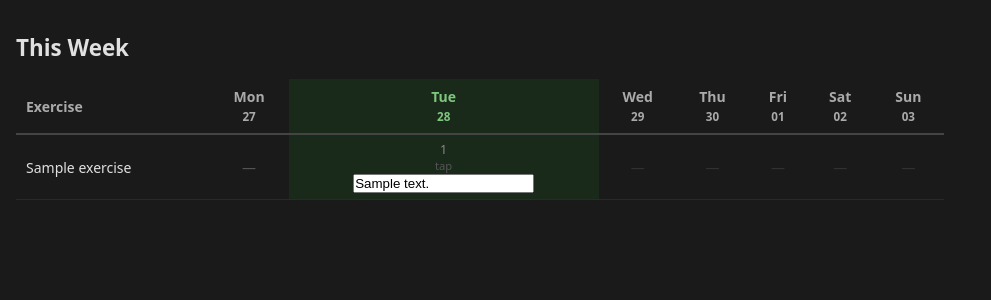
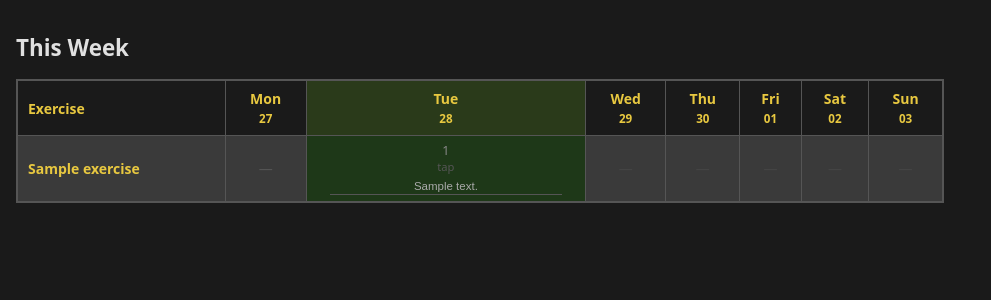
Before and after one commit to apala4/workout-tracker, a Flask app: page / in a window 1280 px wide. Shown: the part 44-344 px from the top of the page, without its empty margins (0-991 px from the left). Run offline with Flask 3, Linux system fonts and the light colour scheme; tables that the repository leaves empty hold one stand-in row (values such as "Sample post"); data that the repository does not hold is empty.

Commit message:
style: grid borders, alternating gray rows, yellow headers, green today column

```diff
--- a/static/style.css
+++ b/static/style.css
@@ -12,17 +12,21 @@ nav a:hover { color: #e0e0e0; }
 main { padding: 1rem; max-width: 960px; }
 
 .table-wrap { overflow-x: auto; margin-top: 0.5rem; }
-table { border-collapse: collapse; width: 100%; font-size: 0.875rem; }
-th { padding: 8px 10px; border-bottom: 2px solid #444; color: #aaa; font-weight: 600; text-align: center; white-space: nowrap; }
-th:first-child, td:first-child { text-align: left; }
-td { padding: 6px 10px; border-bottom: 1px solid #2a2a2a; text-align: center; vertical-align: middle; }
-td.ex-name { font-weight: 500; white-space: nowrap; }
+table { border-collapse: collapse; width: 100%; font-size: 0.875rem; border: 2px solid #555; }
+th { padding: 8px 10px; border: 1px solid #555; color: #e8c840; font-weight: 700; text-align: center; white-space: nowrap; }
+th:first-child { text-align: left; }
+td { padding: 6px 10px; border: 1px solid #555; text-align: center; vertical-align: middle; }
+td:first-child { text-align: left; }
+td.ex-name { font-weight: 700; color: #e8c840; white-space: nowrap; }
 
-th.today { background: #1a2a1a; color: #7fc77f; }
-td.today { background: #1a2a1a; cursor: pointer; }
+tbody tr:nth-child(odd)  { background: #3a3a3a; }
+tbody tr:nth-child(even) { background: #454545; }
+
+th.today { background: #2a3a1a; color: #e8c840; }
+td.today { background: #1e3818; cursor: pointer; }
 td.today:not(.empty) { cursor: pointer; }
 td.today.empty { cursor: default; }
-td.today:hover:not(.empty) { background: #1e3a1e; }
+td.today:hover:not(.empty) { background: #243f20; }
 td.future { opacity: 0.4; }
 td.empty { color: #555; }
 
@@ -36,6 +40,36 @@ table button:hover { background: #4a2020; }
 
 input[type="text"], input[type="number"] { background: #2a2a2a; border: 1px solid #444; color: #e0e0e0; padding: 6px 8px; border-radius: 4px; font-size: 0.875rem; }
 input[type="number"].plan-input { width: 52px; text-align: center; }
+
+.plan-note-input {
+  display: block;
+  width: 80px;
+  margin-top: 4px;
+  font-size: 0.72rem;
+  background: transparent;
+  border: none;
+  border-bottom: 1px solid #555;
+  color: #aaa;
+  padding: 2px;
+  border-radius: 0;
+  text-align: center;
+}
+.plan-note-input:focus { outline: none; border-bottom-color: #e8c840; color: #eee; }
+
+.note-input {
+  display: block;
+  width: 90%;
+  margin: 4px auto 0;
+  font-size: 0.72rem;
+  background: transparent;
+  border: none;
+  border-bottom: 1px solid #555;
+  color: #aaa;
+  padding: 2px;
+  border-radius: 0;
+  text-align: center;
+}
+.note-input:focus { outline: none; border-bottom-color: #e8c840; color: #eee; }
 
 button[type="submit"] { background: #1a3a1a; border: 1px solid #3a6a3a; color: #7fc77f; padding: 8px 20px; border-radius: 4px; cursor: pointer; font-size: 0.875rem; margin-top: 1rem; }
 button[type="submit"]:hover { background: #1e4a1e; }
```
